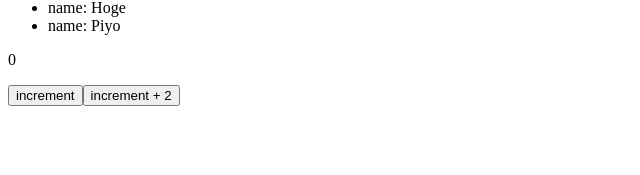
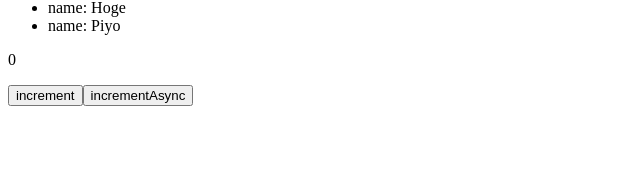
Before and after one commit to segawaakira/vuex-practice, a Vue app in the folder vuex-practice/: page / in a window 1280 px wide. Shown: the part 115-290 px from the top of the page, without its empty margins (0-640 px from the left). Built offline with nearby package versions, Linux system fonts and the light colour scheme.

Commit message:
mapActions使う

```diff
--- a/vuex-practice/src/components/Counter.vue
+++ b/vuex-practice/src/components/Counter.vue
@@ -8,12 +8,12 @@
     </ul>
     <p>{{ count }}</p>
     <button v-on:click="increment">increment</button>
-    <button v-on:click="incrementBy({ amount: 2 })">increment + 2</button>
+    <button v-on:click="incrementAsync">incrementAsync</button>
   </div>
 </template>
 
 <script>
-import { mapState, mapGetters } from 'vuex'
+import { mapState, mapGetters, mapActions } from 'vuex'
 export default {
   computed: {
     ...mapState([
@@ -28,9 +28,13 @@ export default {
     updateCount () {
       this.$store.commit('increment', { amount: 25 })
     },
-    async increment () {
-      console.log(await this.$store.dispatch('increment'))
-    }
+    ...mapActions([
+      'increment',
+      'incrementAsync'
+    ])
+    // async increment () {
+    //   console.log(await this.$store.dispatch('increment'))
+    // }
     // ...mapMutations([
     //   'increment',
     //   'incrementBy'
--- a/vuex-practice/src/store.js
+++ b/vuex-practice/src/store.js
@@ -25,10 +25,11 @@ export default new Vuex.Store({
     }
   },
   actions: {
-    increment: context => {
+    increment: ({ commit }) => commit('increment'),
+    incrementAsync: ({ commit, state }) => {
       return new Promise(resolve => setTimeout(() => {
-        context.commit('increment')
-        resolve(context.state.count)
+        commit('increment')
+        resolve(state.count)
       }, 1000))
     }
   },
```
